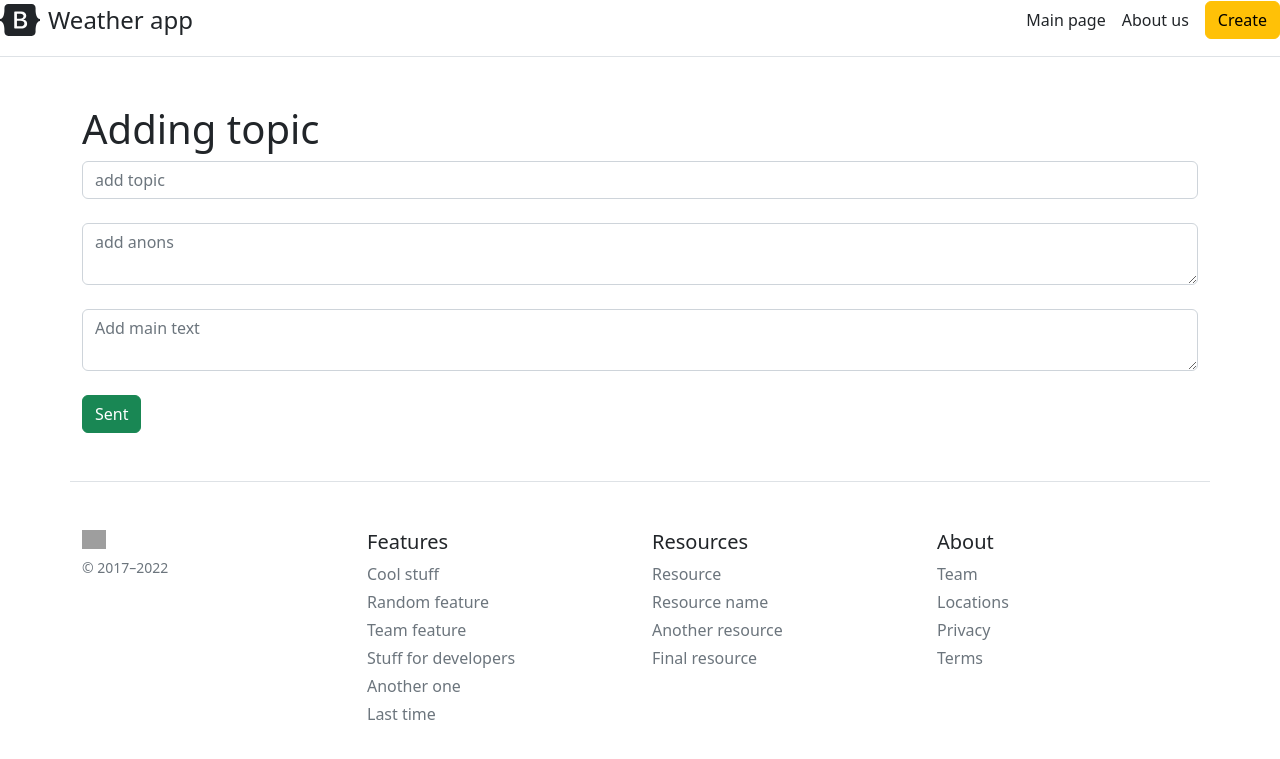
After one commit to MargaritaSI/Weather-app-flask-, a Flask app: page /create-article in a window 1280 px wide. The commit adds this page. Shown: the top 759 px of the page. Run offline with Flask 2, Linux system fonts and the light colour scheme; grey boxes are pictures that could not be loaded.

Commit message:
created create-articles.html with topics for page, added button

```diff
--- a/app.py
+++ b/app.py
@@ -1,6 +1,24 @@
-from flask import Flask, render_template, url_for #rt - connects flask + html, url_for - for tamplates
+from flask import Flask, render_template, url_for, request, redirect #rt - connects flask + html, url_for - for tamplates
+from flask_sqlalchemy import SQLAlchemy
+from datetime import datetime
 
 app = Flask(__name__)
+app.config['SQLALCHEMY_DATABASE_URI'] = 'sqlite:////Users/margaritasmyslava/PycharmProjects/Weather/blog.db'
+
+db = SQLAlchemy()
+db.init_app(app)
+
+
+class Article(db.Model):
+    id = db.Column(db.Integer, primary_key=True)
+    title = db.Column(db.String(100), primary_key=False)
+    intro = db.Column(db.String(300), primary_key=False)
+    text = db.Column(db.Text, nullable=False)
+    date = db.Column(db.DateTime, default=datetime.utcnow)
+
+    def __repr__(self):
+        return '<Article %r>' % self.id #object + id object from db
+
 
 @app.route('/')
 @app.route('/home')
@@ -11,9 +29,29 @@ def index():
 def about():
     return render_template('about.html')
 
-@app.route('/user/<string:name>/<int:id>')
-def user(name, id):
-    return 'User page: ' + name + " - " + str(id)
+@app.route('/posts')
+def posts():
+    articles = Article.query.order_by(Article).all()
+    return render_template('posts.html', articles=articles) # pass to template list 'articles'(2) and in template we could have acsess to this list with key word 'articles'(1) and work in template
+
+@app.route('/create-article', methods=['POST','GET'])
+def create_article():
+    if request.method == 'POST':
+        title = request.form['title']
+        intro = request.form['intro']
+        text = request.form['text']
+
+        article = Article(title=title, intro=intro, text=text)
+
+        try:
+            db.session.add(article)
+            db.session.commit()
+            return redirect('/')
+        except:
+            return "Error during adding topic"
+    else:
+        return render_template('create-article.html')
+
 
 if __name__=='__main__':
     app.run(debug=True)
--- a/templates/base.html
+++ b/templates/base.html
@@ -7,7 +7,7 @@
     <meta http-equiv="X-UA-Compatible" content="ie=edge">
     <link rel="stylesheet" href="{{ url_for('static', filename = 'css/main.css') }}"> <!-- for html+css conection, 'url_for' - template engine -->
     <link rel="stylesheet" href="https://cdn.jsdelivr.net/npm/bootstrap@5.2.2/dist/css/bootstrap.min.css">
-    <title>{% block title %}{% endblock title %}</title>
+    <title>{% block title %}{% endblock %}</title>
 </head>
 <body>
     <div class="d-flex flex-column flex-md-row align-items-center pb-3 mb-4 border-bottom">
@@ -20,8 +20,9 @@
         <a class="me-3 py-2 text-dark text-decoration-none" href="/">Main page</a>
         <a class="me-3 py-2 text-dark text-decoration-none" href="/about">About us</a>
       </nav>
+        <a class="btn btn-warning" href="/create-article">Create</a>
     </div>
-    {% block body %}{% endblock body %}
+    {% block body %}{% endblock %}
 
     <footer class="container pt-4 my-md-5 pt-md-5 border-top">
     <div class="row">
--- /dev/null
+++ b/templates/create-article.html
@@ -0,0 +1,18 @@
+{% extends 'base.html' %}
+
+{% block title %}
+Page with topics
+{% endblock %}
+
+{% block body %}
+<div class="container mt-5">
+    <h1>Adding topic</h1>
+    <form method="post">  <!-- page where froms edge is going (where, how)-->
+        <input type="text" name="title" id="title" class="form-control" placeholder="add topic"><br> <!-- for title in app -->
+        <textarea name="intro" id="intro" class="form-control" placeholder="add anons"></textarea><br> <!-- for intro in app -->
+        <textarea name="text" id="text" class="form-control" placeholder="Add main text"></textarea><br> <!-- for text in app -->
+        <input type="submit" class="btn btn-success" value="Sent"> <!-- button -->
+
+    </form>
+</div>
+{% endblock %}
--- a/templates/index.html
+++ b/templates/index.html
@@ -3,7 +3,6 @@
 {% block title %}
 Weather
 {% endblock %}
-
 {% block body %}
 <div class="container">
 <div class="pricing-header p-3 pb-md-4 mx-auto text-center">
```
Also changed, not shown: 1 other file.
